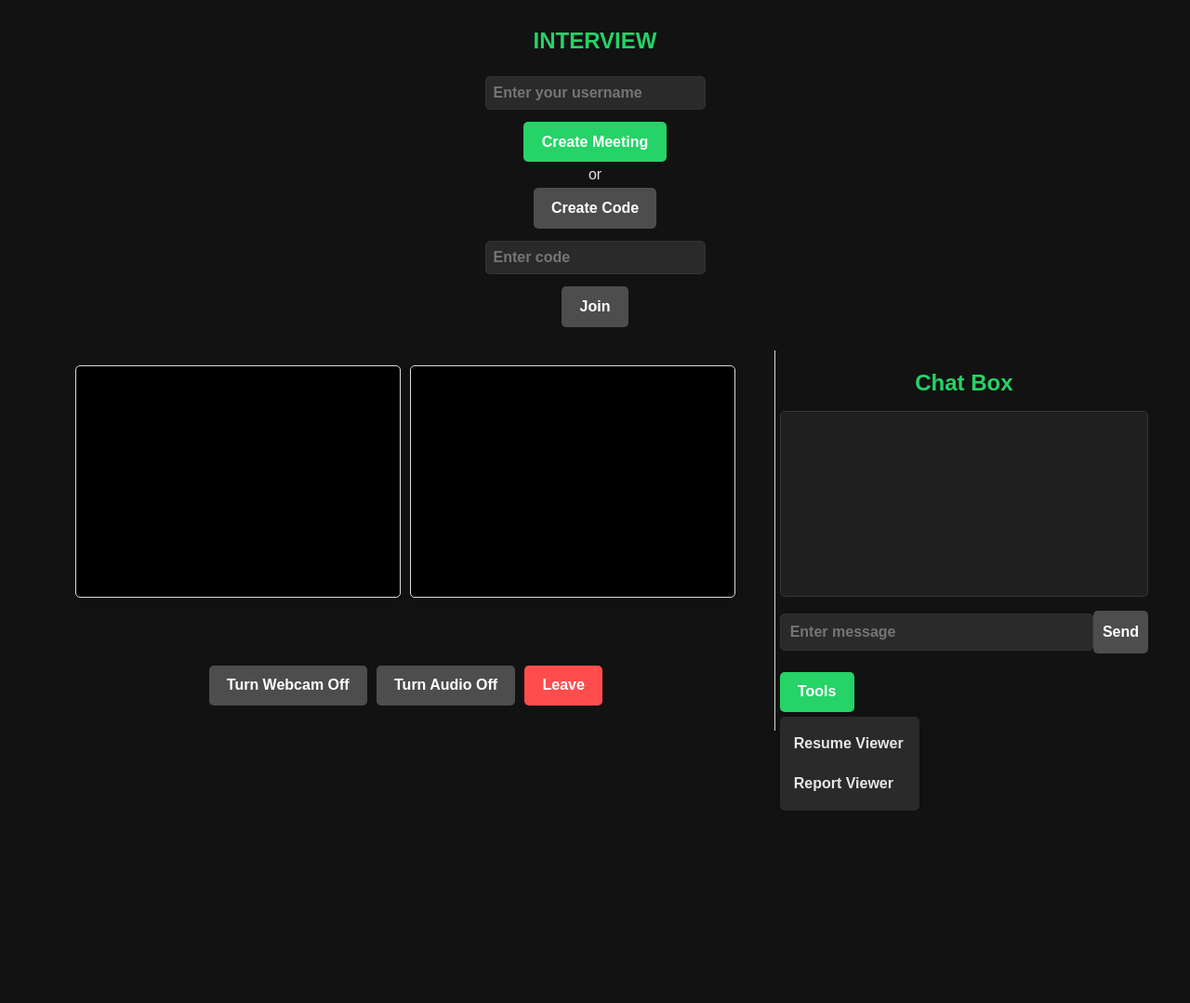
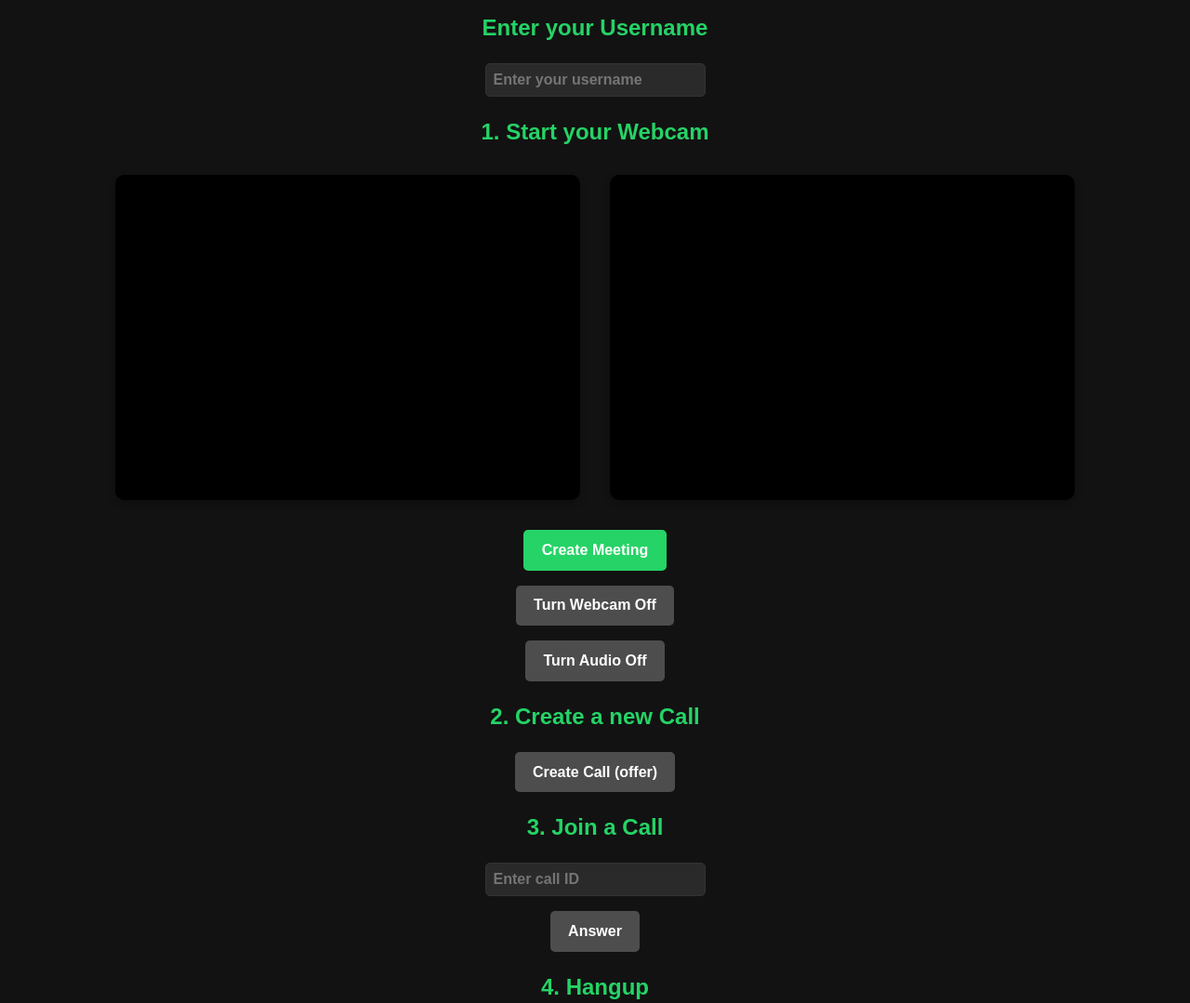
Before and after one commit to rahulpihub/Meet, a website built with Vite: page index.html in a window 1280 px wide. Shown: the top 1079 px of the page at 93% size. Before the commit the page ends 872 px from the top, so only its background shows below. Built offline with nearby package versions, Linux system fonts and the light colour scheme; some packages are replaced by stand-ins of ours; a web font is replaced by a local one.

Commit message:
again olde code

```diff
--- a/index.html
+++ b/index.html
@@ -1,4 +1,3 @@
-
 <!DOCTYPE html>
 <html lang="en">
 <head>
@@ -8,17 +7,10 @@
   <title>WebRTC Demo</title>
 </head>
 <body>
-  <h2>INTERVIEW</h2>
+  <h2>Enter your Username</h2>
   <input id="usernameInput" placeholder="Enter your username" />
-  <button id="webcamButton">Create Meeting</button>
-  <p>or</p>
-  <button id="callButton" disabled>Create Code</button>
-  <input id="callInput" placeholder="Enter code" />
-  <button id="answerButton" disabled>Join</button>
-  <!-- Main container for videos and sidebar -->
-  <div class="main-container">
-    <!-- Video Section -->
-    <div class="video-section">
+
+  <h2>1. Start your Webcam</h2>
   <div class="videos">
     <span>
       <video id="webcamVideo" autoplay playsinline></video>
@@ -30,34 +22,29 @@
     </span>
   </div>
 
-      <!-- <button id="webcamButton">Create Meeting</button> -->
-
-      <!-- Button container for horizontal alignment -->
-      <div class="button-container">
+  <button id="webcamButton">Create Meeting</button>
   <button id="webcamToggleButton" disabled>Turn Webcam Off</button>
   <button id="audioToggleButton" disabled>Turn Audio Off</button>
-        <button id="leaveButton" disabled>Leave</button>
-      </div>
-    </div>
 
+  <h2>2. Create a new Call</h2>
+  <button id="callButton" disabled>Create Call (offer)</button>
 
-    <!-- Sidebar with Chat and Tools -->
-    <div class="sidebar">
-      <!-- Chat Section -->
-      <div class="chat-section">
-        <h2>Chat Box</h2>
+  <h2>3. Join a Call</h2>
+  <input id="callInput" placeholder="Enter call ID" />
+  <button id="answerButton" disabled>Answer</button>
+
+  <h2>4. Hangup</h2>
+  <button id="hangupButton" disabled>Hangup</button>
+
+  <h2>Chat</h2>
   <div id="chatContainer">
     <div id="chatMessages" class="chat-box"></div>
-        </div>
-        <div class="chat-input-container">
     <input id="chatInput" placeholder="Enter message" />
     <button id="sendButton" disabled>Send</button>
   </div>
-      </div>
 
-      <!-- Tools Section -->
-      <div class="tools-section">
-        <!-- <h2>Tools</h2> -->
+  <!-- Tools Dropdown Menu -->
+  <div class="dropdown">
     <button class="dropdown-btn">Tools</button>
     <div class="dropdown-content">
       <button id="resumeViewer">Resume Viewer</button>
@@ -65,8 +52,6 @@
       <div id="resumeOptions" class="hidden">
         <input type="file" id="fileInput" accept="application/pdf" />
         <button id="viewFileButton" disabled>View PDF</button>
-          </div>
-        </div>
       </div>
     </div>
   </div>
@@ -78,5 +63,4 @@
 
   <script type="module" src="/main.js"></script>
 </body>
-
 </html>
--- a/style.css
+++ b/style.css
@@ -199,112 +199,3 @@ input:focus {
   border-radius: 5px;
   cursor: pointer;
 }
-
-body {
-  display: flex;
-  flex-direction: column;
-  align-items: center;
-  margin: 0;
-  font-family: Arial, sans-serif;
-}
-
-.main-container {
-  display: flex;
-  width: 100%;
-  max-width: 1200px;
-  margin-top: 20px;
-}
-
-/* Video section styling */
-.video-section {
-  flex: 2;
-  display: flex;
-  flex-direction: column;
-  align-items: center;
-}
-
-.videos {
-  display: flex;
-  justify-content: center;
-  gap: 10px;
-  margin-bottom: 50px;
-}
-
-.videos video {
-  width: 350px;
-  height: 250px;
-  border: 1px solid #ddd;
-  border-radius: 5px;
-}
-
-/* Sidebar styling */
-.sidebar {
-  flex: 1;
-  display: flex;
-  flex-direction: column;
-  padding: 5px;
-  border-left: 1px solid #ddd;
-}
-
-.chat-section, .tools-section {
-  margin-bottom: 10px;
-}
-
-/* #chatContainer {
-  height: 200px;
-  overflow-y: auto;
-  border: 1px solid #ccc;
-  border-radius: 5px;
-  padding: 5px;
-  margin-top: 10px;
-} */
-
-.chat-input-container {
-  display: flex;
-  margin-top: 10px;
-}
-
-#chatInput {
-  flex: 1;
-  padding: 10px;
-}
-
-#sendButton {
-  padding: 5px 10px;
-}
-
-.dropdown-content {
-  display: flex;
-  flex-direction: column;
-  gap: 5px;
-}
-
-/* Optional PDF viewer styling */
-.pdf-viewer {
-  display: none;
-}
-
-button {
-  margin: 5px 0;
-}
-
-/* Button container for alignment */
-.button-container {
-  display: flex;
-  gap: 10px;
-  justify-content: center;
-  margin-top: 10px;
-}
-
-/* Specific styling for the Leave button */
-#leaveButton {
-  background-color: #ff4d4d;
-}
-
-#leaveButton:hover {
-  background-color: #e63939;
-}
-
-#leaveButton:active {
-  background-color: #cc3333;
-}
```
Lines whose indentation alone changed are shown as unchanged.
